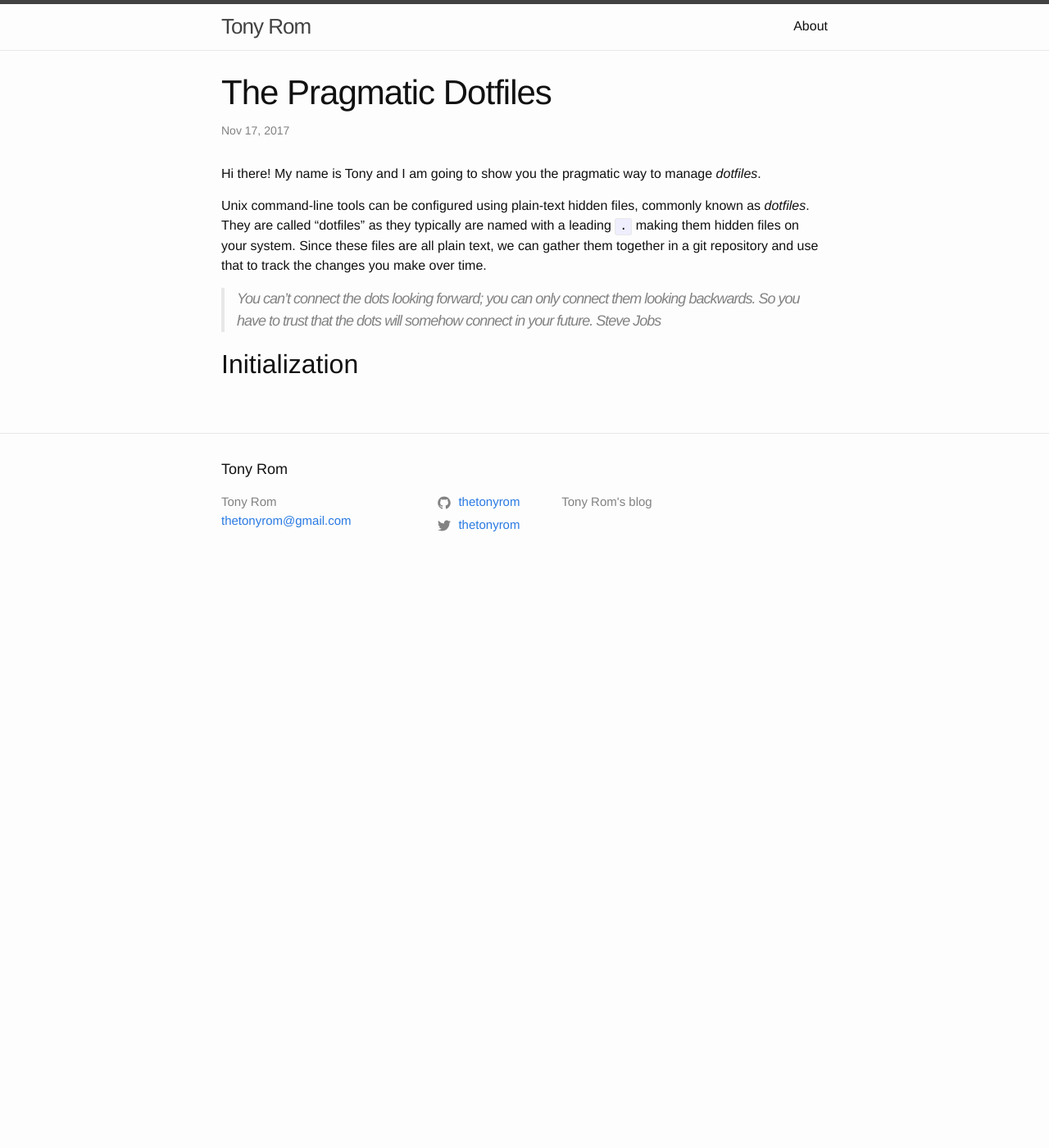
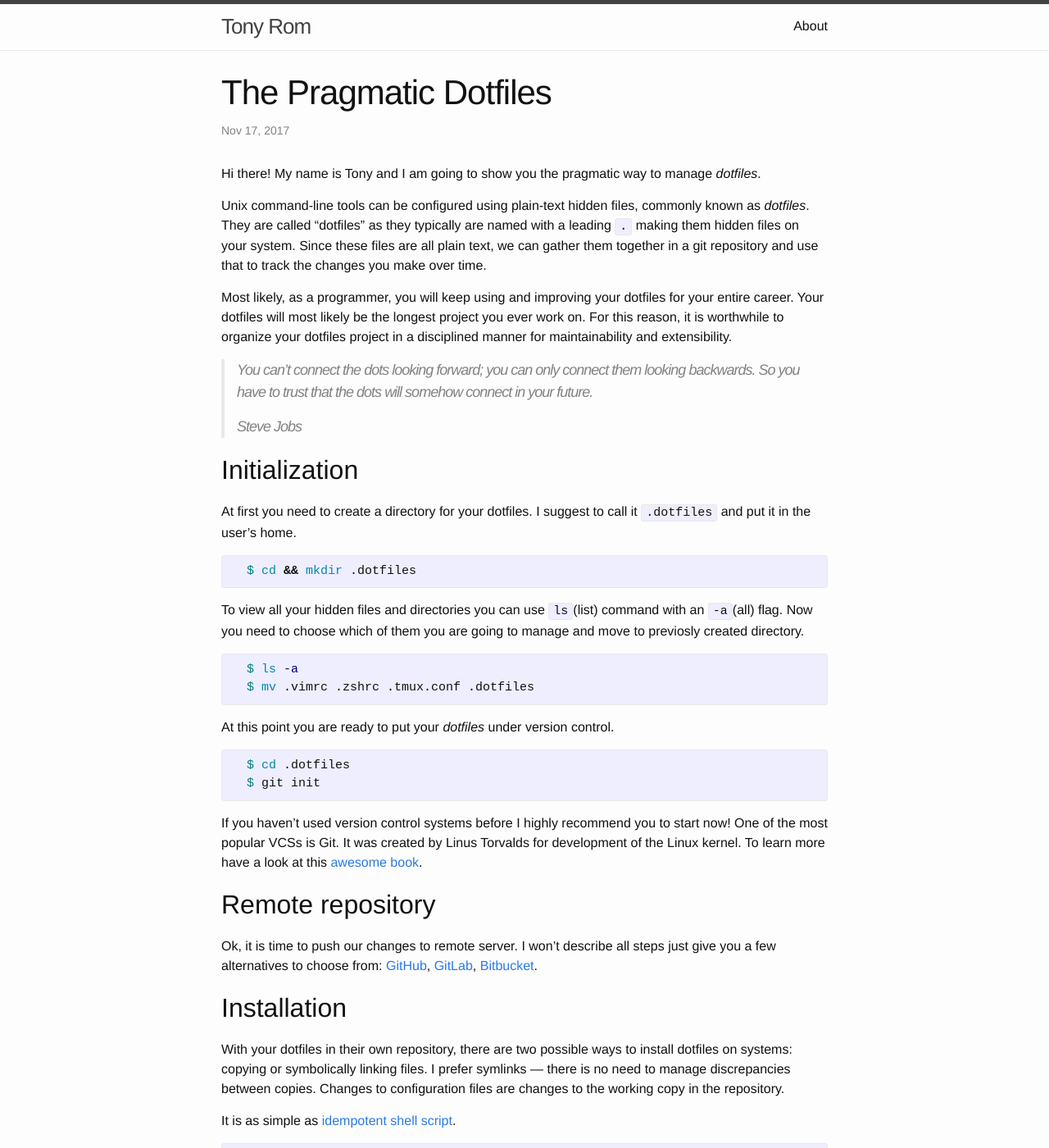
Before and after one commit to thetonyrom/thetonyrom.github.io, a Jekyll site: the page built from _posts/2017-11-17-the-pragmatic-dotfiles.markdown, in a window 1280 px wide and 1400 px high. Shown: the whole window at 82% size. Built offline with Jekyll 4.4.1, drawn with Linux system fonts in a browser that asks for light colours; some of the changed text lies outside the part shown.

Commit message:
Add the pragmatic dotfiles post

```diff
--- a/_posts/2017-11-17-the-pragmatic-dotfiles.markdown
+++ b/_posts/2017-11-17-the-pragmatic-dotfiles.markdown
@@ -11,7 +11,75 @@ Unix command-line tools can be configured using plain-text hidden files, commonl
 They are called "dotfiles" as they typically are named with a leading `.` making them hidden files on your system.
 Since these files are all plain text, we can gather them together in a git repository and use that to track the changes you make over time.
 
->You can’t connect the dots looking forward; you can only connect them looking backwards. So you have to trust that the dots will somehow connect in your future.
+Most likely, as a programmer, you will keep using and improving your dotfiles for your entire career.
+Your dotfiles will most likely be the longest project you ever work on.
+For this reason, it is worthwhile to organize your dotfiles project in a disciplined manner for maintainability and extensibility.
+
+>You can’t connect the dots looking forward; you can only connect them looking backwards.
+>So you have to trust that the dots will somehow connect in your future.
+>
 >Steve Jobs
 
 ## Initialization
+
+At first you need to create a directory for your dotfiles. I suggest to call it `.dotfiles` and put it in the user's home.
+
+{% highlight bash %}
+  $ cd && mkdir .dotfiles
+{% endhighlight %}
+
+To view all your hidden files and directories you can use `ls`(list) command with an `-a`(all) flag.
+Now you need to choose which of them you are going to manage and move to previosly created directory.
+
+{% highlight bash %}
+  $ ls -a
+  $ mv .vimrc .zshrc .tmux.conf .dotfiles
+{% endhighlight %}
+
+At this point you are ready to put your *dotfiles* under version control.
+
+{% highlight bash %}
+  $ cd .dotfiles
+  $ git init
+{% endhighlight %}
+
+If you haven't used version control systems before I highly recommend you to start now!
+One of the most popular VCSs is Git. It was created by Linus Torvalds for development of the Linux kernel.
+To learn more have a look at this [awesome book][git_book].
+
+## Remote repository
+
+Ok, it is time to push our changes to remote server. I won't describe all steps just give you a few alternatives to choose from: [GitHub][github], [GitLab][gitlab], [Bitbucket][bitbucket].
+
+## Installation
+
+With your dotfiles in their own repository, there are two possible ways to install dotfiles on systems: copying or symbolically linking files.
+I prefer symlinks — there is no need to manage discrepancies between copies. Changes to configuration files are changes to the working copy in the repository.
+
+It is as simple as [idempotent][idempotent] [shell script][bash_how_to].
+
+{% highlight bash %}
+  #!/bin/bash
+
+  DOTDIR="$(cd "$(dirname "${BASH_SOURCE[0]}")" && pwd)"
+
+  # vim
+  ln -s ${DOTDIR}/.vimrc ~/.vimrc
+
+  # tmux
+  ln -s ${DOTDIR}/.tmux.conf ~/.tmux.conf
+
+  # zsh
+  ln -s ${DOTDIR}/.zshrc ~/.zshrc
+{% endhighlight %}
+
+## What's next?
+
+Keep calm and master command line.
+
+[git_book]: https://git-scm.com/book/en/v2
+[github]: https://github.com/
+[gitlab]: https://gitlab.com/
+[bitbucket]: https://bitbucket.org/
+[bash_how_to]: http://tldp.org/HOWTO/Bash-Prog-Intro-HOWTO.html
+[idempotent]: https://en.wikipedia.org/wiki/Idempotence
```
